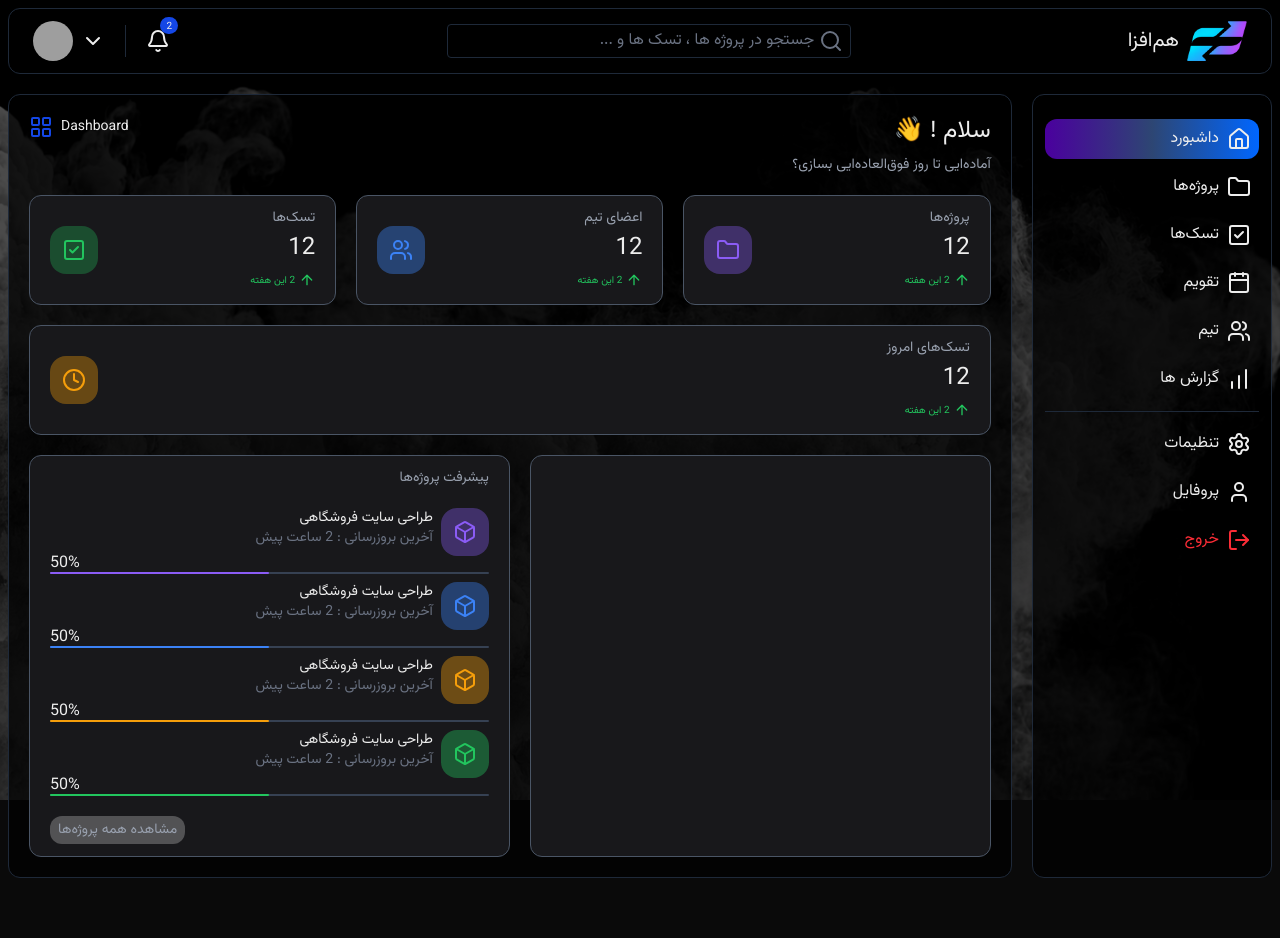
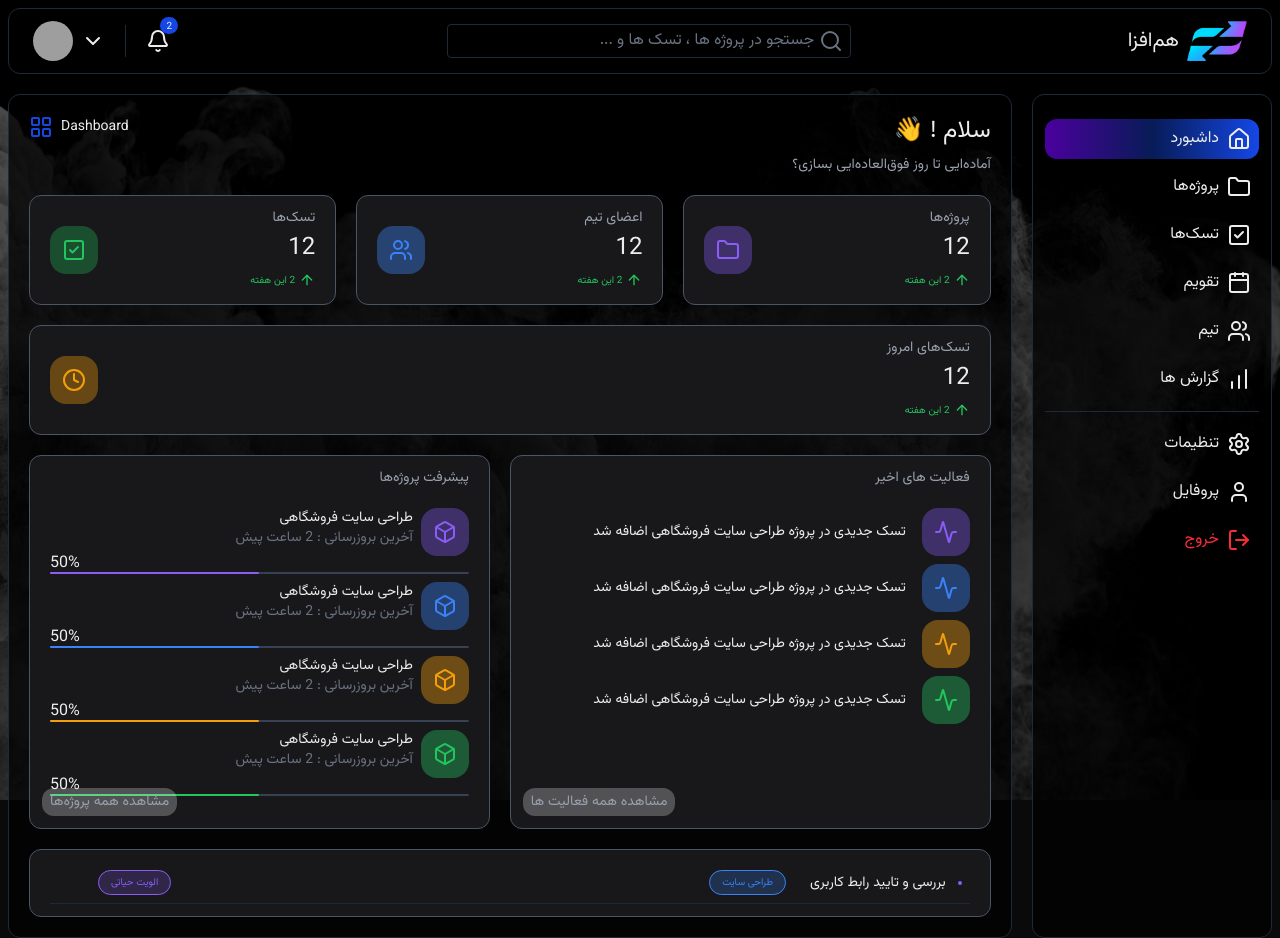
Before and after one commit to sajadzhzh/Dev_Flow, a Next.js app: page /dashboard in a window 1280 px wide. Before the commit the page ends 878 px from the top, so only its background shows below. Built offline with nearby package versions, Linux system fonts and the light colour scheme; no server answers; grey boxes are pictures that could not be loaded.

Commit message:
Tasks part in dashboard page initialized

```diff
--- /dev/null
+++ b/Components/ui/Tasktableitem.tsx
@@ -0,0 +1,39 @@
+import { Activity } from "lucide-react";
+
+export default function TaskTableItem({
+  name,
+  priority,
+}: {
+  name: string;
+  priority: "critical" | "high" | "mid" | "low";
+}) {
+  return (
+    <div className="flex items-center justify-between gap-2 my-2 flex-wrap">
+      <div className="flex gap-4">
+        {priority === "critical" && (
+            <div className="p-3 bg-[#8a5cf65b] text-[#8B5CF6] rounded-2xl">
+              <Activity />
+            </div>
+          )}
+          {priority === "high" && (
+            <div className="p-3 bg-[#3b83f662] text-[#3B82F6] rounded-2xl">
+              <Activity />
+            </div>
+          )}
+          {priority === "mid" && (
+            <div className="p-3 bg-[#f59f0b62] text-[#F59E0B] rounded-2xl">
+              <Activity />
+            </div>
+          )}
+          {priority === "low" && (
+            <div className="p-3 bg-[#22c55e62] text-[#22C55E] rounded-2xl">
+              <Activity />
+            </div>
+          )}
+        <div className="flex flex-col flex-wrap justify-center text-sm lg:text-md">
+          <p className="max-w-80">{name}</p>
+        </div>
+      </div>
+    </div>
+  );
+}
--- a/app/(main)/dashboard/page.tsx
+++ b/app/(main)/dashboard/page.tsx
@@ -1,6 +1,7 @@
 "use client";
 import CardItem from "@/Components/ui/CardItem";
 import Card from "@/Components/ui/SmallCard";
+import TaskTableItem from "@/Components/ui/Tasktableitem";
 import { LayoutGrid } from "lucide-react";
 import { useSession } from "next-auth/react";
 import Link from "next/link";
@@ -30,12 +31,46 @@ export default function DashboardPage() {
       </div>
 
       <div className="w-full flex gap-5 flex-wrap flex-col lg:flex-row">
-        <div className="grow lg:max-w-1/2 border border-gray-600 bg-[#18181B] rounded-xl py-3 px-5"></div>
-        <div className="grow lg:max-w-1/2 border border-gray-600 bg-[#18181B] rounded-xl py-3 px-5 h-max">
+        <div className="grow lg:max-w-1/2 border border-gray-600 bg-[#18181B] rounded-xl py-3 px-5 relative">
+          <div className="w-full text-sm text-gray-400 mb-5">
+            فعالیت های اخیر
+          </div>
+
+          <div className="mb-3">
+            <TaskTableItem
+              name="تسک جدیدی در پروژه طراحی سایت فروشگاهی اضافه شد"
+              priority="critical"
+            />
+            <TaskTableItem
+              name="تسک جدیدی در پروژه طراحی سایت فروشگاهی اضافه شد"
+              priority="high"
+            />
+            <TaskTableItem
+              name="تسک جدیدی در پروژه طراحی سایت فروشگاهی اضافه شد"
+              priority="mid"
+            />
+            <TaskTableItem
+              name="تسک جدیدی در پروژه طراحی سایت فروشگاهی اضافه شد"
+              priority="low"
+            />
+          </div>
+
+          <div className="w-full text-sm flex justify-end text-gray-400 mt-5">
+            <Link
+              href=""
+              className="p-1 px-2 absolute bottom-3 left-3 rounded-xl bg-white/25 hover:bg-white/50 hover:text-gray-900"
+            >
+              مشاهده همه فعالیت ها
+            </Link>
+          </div>
+        </div>
+
+        <div className="grow lg:max-w-1/2 border border-gray-600 bg-[#18181B] rounded-xl py-3 px-5 h-max relative">
           <div className="w-full text-sm text-gray-400 mb-5">
             پیشرفت پروژه‌ها
           </div>
 
+          <div className="mb-3">
             <CardItem
               priority="critical"
               name="طراحی سایت فروشگاهی"
@@ -60,9 +95,29 @@ export default function DashboardPage() {
               lastUpdate="2"
               percent={50}
             />
+          </div>
 
           <div className="w-full text-sm flex justify-end text-gray-400 mt-5">
-            <Link href="" className="p-1 px-2 rounded-xl bg-white/25 hover:bg-white/50 hover:text-gray-900">مشاهده همه پروژه‌ها</Link>
+            <Link
+              href=""
+              className="p-1 px-2 absolute bottom-3 left-3 rounded-xl bg-white/25 hover:bg-white/50 hover:text-gray-900"
+            >
+              مشاهده همه پروژه‌ها
+            </Link>
+          </div>
+        </div>
+      </div>
+
+      <div className="w-full border border-gray-600 rounded-xl py-3 px-5 bg-[#18181B]">
+          <div className="w-full flex flex-wrap justify-center items-center gap-3 border-b border-gray-800 p-2">
+            <div className="border-2 rounded border-[#8B5CF6]"></div>
+            <p className="text-sm">بررسی و تایید رابط کاربری</p>
+
+            <div className="ms-3 px-3 py-1 text-small bg-[#3b83f63a] text-[#3B82F6] border border-[#3B82F6] rounded-2xl">
+              طراحی سایت
+            </div>
+            <div className="ms-auto me-10 px-3 py-1 text-small bg-[#8a5cf634] text-[#8B5CF6] border border-[#8B5CF6] rounded-2xl">
+              الویت حیاتی
             </div>
           </div>
       </div>
--- a/app/globals.css
+++ b/app/globals.css
@@ -58,8 +58,8 @@ input:focus {
 .menu-item-active {
   background-image: linear-gradient(
     to left,
-    rgb(0, 102, 255),
-    rgba(88, 136, 224, 0.514),
+    #1447e6,
+    #1449e660,
     rgb(74, 0, 158)
   );
 }
```
Lines whose indentation alone changed are shown as unchanged.
